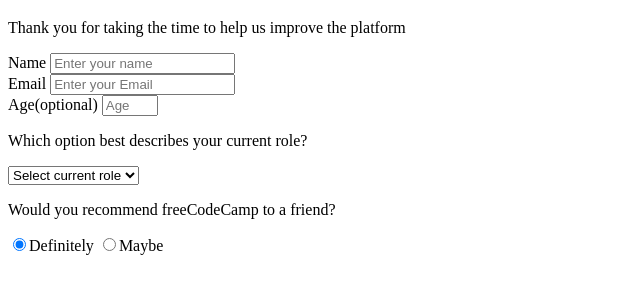
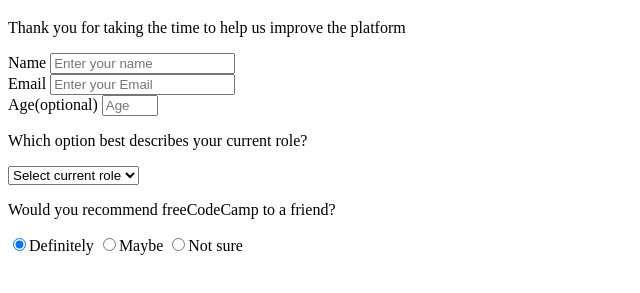
Before and after one commit to Yinkusadel/05-fcc-surveyform, a website: page index.html in a window 1280 px wide. Shown: the part 61-354 px from the top of the page, without its empty margins (0-640 px from the left). Drawn offline with Linux system fonts and the light colour scheme.

Commit message:
label input not sure added

```diff
--- a/index.html
+++ b/index.html
@@ -82,6 +82,13 @@
               class="input-radio"
             />Maybe
           </label>
-
+          <label
+            ><input
+              name="user-recommend"
+              value="not-sure"
+              type="radio"
+              class="input-radio"
+            />Not sure
+          </label>
   </body>
 </html>
```
